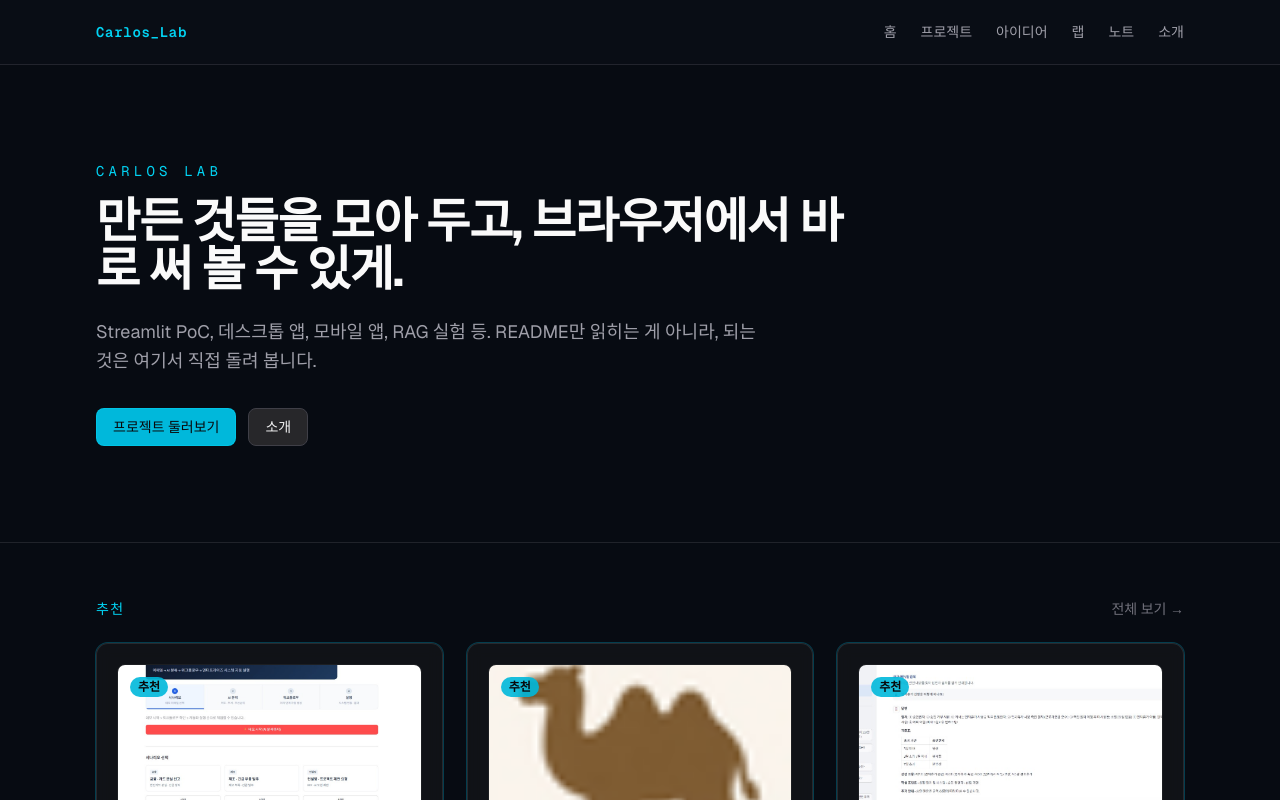
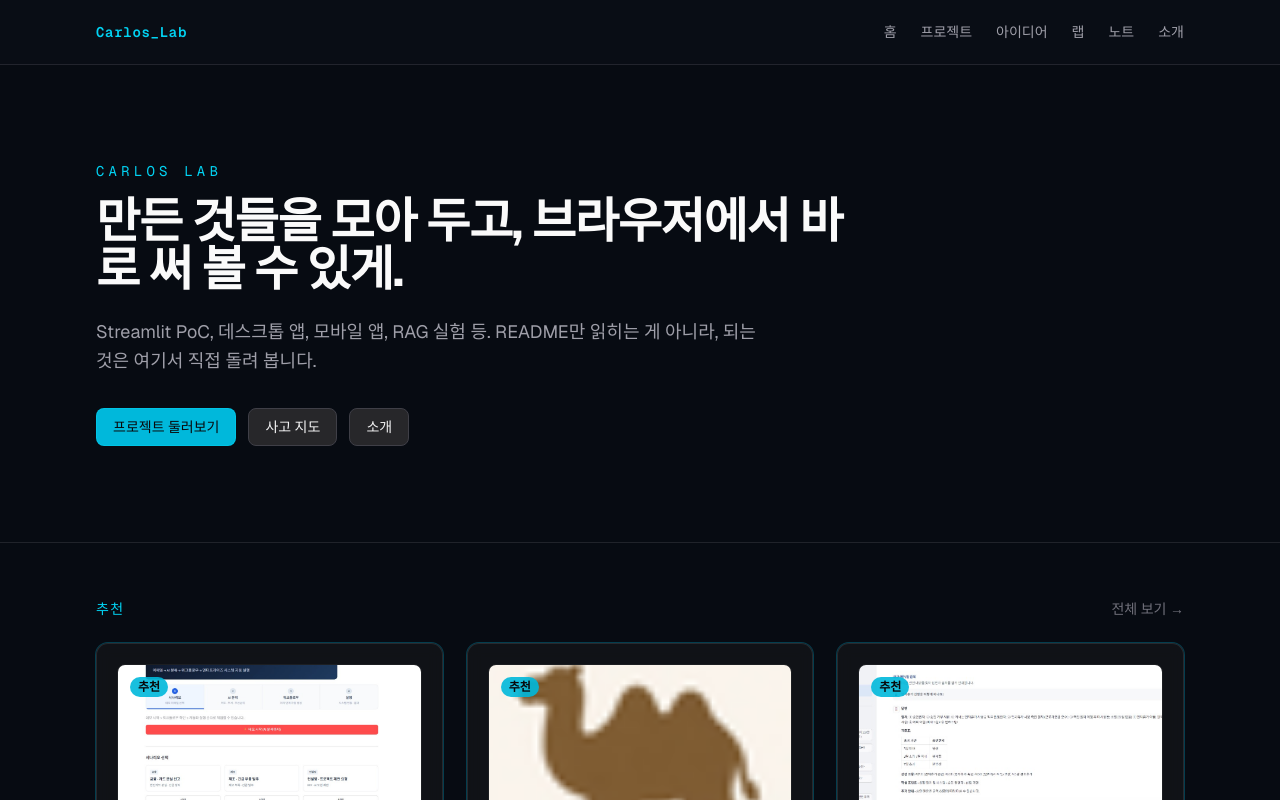
Before and after one commit to CarlosKim-1997/CarlosLab, a Next.js app: page / in a window 1280 px wide. Shown: the top 800 px of the page. Built offline with nearby package versions, Linux system fonts and the light colour scheme; no server answers.

Commit message:
Link homepage to Thinking Map

```diff
--- a/src/app/page.tsx
+++ b/src/app/page.tsx
@@ -30,6 +30,9 @@ export default function HomePage() {
           </p>
           <div className="flex flex-wrap gap-3">
             <Button href="/projects">프로젝트 둘러보기</Button>
+            <Button href="/ideas" variant="secondary">
+              사고 지도
+            </Button>
             <Button href="/about" variant="secondary">
               소개
             </Button>
```
